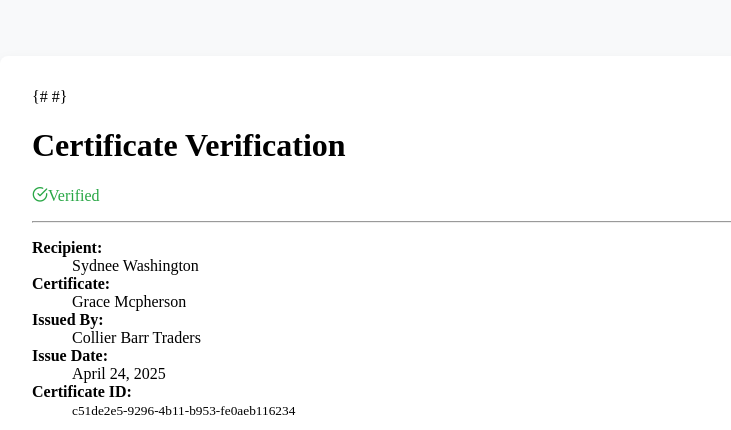
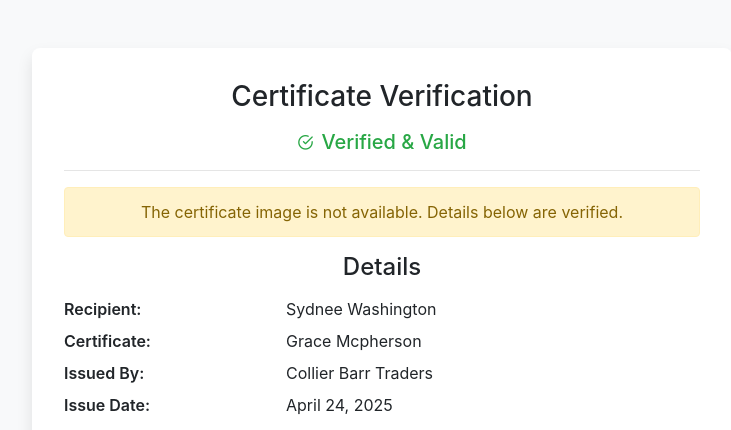
Before and after one commit to giftm-kenac/cert_manager, a Django app: page /verify/c51de2e5-9296-4b11-b953-fe0aeb116234/ in a window 1280 px wide. Shown: the top 430 px of the page, without its empty margins (258-989 px from the left). Run offline with Django 5.2, Linux system fonts and the light colour scheme; data comes from the database, SQL or seed files in the repository; both versions use the stored data as it was after the commit; some libraries are stand-ins or nearby versions; some web fonts are replaced.

Commit message:
updated view cert by id

```diff
--- a/certificate_management/urls.py
+++ b/certificate_management/urls.py
@@ -46,6 +46,7 @@
 
     # --- Public Verification URL (from core.views) ---
     path('verify/<uuid:certificate_id>/', core_views.verify_certificate_view, name='verify_certificate'),
+    path('verify-by-id/', core_views.verify_certificate_by_id_input_view, name='verify_certificate_by_id'),
 
     # --- Default Home ---
     path('', user_views.user_login_view, name='home'), # Redirects to login
--- a/core/models.py
+++ b/core/models.py
@@ -36,6 +36,11 @@
     issue_date = models.DateField(default=timezone.now)
     expiry_date = models.DateField(blank=True, null=True)
     qr_code_data = models.URLField(max_length=500, blank=True)
+    generated_certificate_image = models.ImageField(
+        upload_to='generated_certificates/',
+        blank=True,
+        null=True
+    )
 
     class Meta:
         unique_together = ('client', 'certification_type')
@@ -60,8 +65,17 @@
         # Generate QR code data URL only after we definitely have an ID
         if not self.qr_code_data and self.pk:
              site_url = getattr(settings, 'SITE_URL', 'http://127.0.0.1:8000')
-             verify_url_path = reverse('verify_certificate', kwargs={'certificate_id': self.id})
-             self.qr_code_data = site_url + verify_url_path
+             try:
+                 verify_url_path = reverse('verify_certificate', kwargs={'certificate_id': self.id})
+                 self.qr_code_data = site_url + verify_url_path
+             except Exception:
+                 pass # It will be generated on the next save
+
+        super().save(*args, **kwargs)
+
+        # If QR code data wasn't generated on the first save (because pk was None), try again
+        if is_new and not self.qr_code_data and self.pk:
+             self.save(update_fields=['qr_code_data'])
 
         super().save(*args, **kwargs)
 
--- a/core/views.py
+++ b/core/views.py
@@ -10,7 +10,7 @@
 from users.models import CustomUser, ClientProfile
 
 from .forms import CertificationTypeForm, TrainingCourseForm, IssueCertificateForm, ScheduleForm, \
-    UpdateScheduleStatusForm
+    UpdateScheduleStatusForm, VerifyByIdForm
 
 
 @client_required
@@ -342,3 +342,40 @@
         'schedules': client_schedules,
     }
     return render(request, 'core/client_detail.html', context)
+
+
+def verify_certificate_by_id_input_view(request):
+    certificate = None
+    not_found = False
+    image_missing = False # <-- New flag
+    form = VerifyByIdForm()
+
+    if request.method == 'POST':
+        form = VerifyByIdForm(request.POST)
+        if form.is_valid():
+            cert_id_input = form.cleaned_data['certificate_id']
+            try:
+                certificate = Certificate.objects.select_related(
+                    'client', 'certification_type'
+                ).get(id=cert_id_input)
+
+                # Check specifically for the generated image
+                if not certificate.generated_certificate_image:
+                    image_missing = True # Set the new flag
+
+
+            except Certificate.DoesNotExist:
+                not_found = True
+                certificate = None
+            except ValueError:
+                 messages.error(request, "Invalid Certificate ID format.")
+                 not_found = True
+                 certificate = None
+
+    context = {
+        'form': form,
+        'certificate': certificate,
+        'not_found': not_found,
+        'image_missing': image_missing,
+    }
+    return render(request, 'core/verify_by_id_form.html', context)
--- a/templates/core/verify_certificate.html
+++ b/templates/core/verify_certificate.html
@@ -1,3 +1,4 @@
+{# core/templates/core/verify_certificate.html #}
 {% load static %}
 <!DOCTYPE html>
 <html lang="en">
@@ -5,7 +6,7 @@
     <meta charset="UTF-8">
     <meta name="viewport" content="width=device-width, initial-scale=1.0">
     <title>Verify Certificate</title>
-    <link rel="stylesheet" href="[https://stackpath.bootstrapcdn.com/bootstrap/4.5.2/css/bootstrap.min.css](https://stackpath.bootstrapcdn.com/bootstrap/4.5.2/css/bootstrap.min.css)">
+    <link rel="stylesheet" href="https://stackpath.bootstrapcdn.com/bootstrap/4.5.2/css/bootstrap.min.css">
     <link rel="stylesheet" href="{% static 'css/feather.css' %}"> {# Include feather icons if used #}
     <style>
         body { background-color: #f8f9fa; padding-top: 3rem; }
@@ -13,28 +14,41 @@
         .status-valid { color: #28a745; }
         .status-expired { color: #dc3545; }
         .org-logo { max-height: 60px; margin-bottom: 1rem; }
-        .qr-code img { max-width: 150px; height: auto; margin-top: 1rem; }
+        /* Style for the generated image if needed */
+        .certificate-image img { max-width: 100%; height: auto; border: 1px solid #dee2e6; margin-top: 1.5rem; }
         .details dt { font-weight: 600; }
     </style>
 </head>
 <body>
     <div class="container">
         <div class="certificate-box text-center">
-            {# Optional: Display Issuing Org Logo #}
-            {# {% if certificate.certification_type.issuing_organization_logo %}
+           {% if certificate.certification_type.issuing_organization_logo %}
                 <img src="{{ certificate.certification_type.issuing_organization_logo.url }}" alt="{{ certificate.certification_type.issuing_organization }}" class="org-logo">
-            {% endif %} #}
+            {% endif %}
 
             <h1 class="h3 mb-3">Certificate Verification</h1>
 
             {% if is_valid %}
-                <p class="status-valid h5 mb-3"><i class="fe fe-check-circle fe-16 mr-2"></i>Verified</p>
+                <p class="status-valid h5 mb-3"><i class="fe fe-check-circle fe-16 mr-2"></i>Verified & Valid</p>
             {% else %}
                  <p class="status-expired h5 mb-3"><i class="fe fe-x-circle fe-16 mr-2"></i>Expired</p>
             {% endif %}
 
             <hr>
 
+            {# Display the generated certificate image if it exists #}
+            {% if certificate.generated_certificate_image %}
+                 <div class="certificate-image mb-3">
+                    <p><strong>Certificate Image:</strong></p>
+                    <img src="{{ certificate.generated_certificate_image.url }}" alt="Certificate for {{ certificate.client.full_name }}">
+                </div>
+                <hr>
+            {% else %}
+                 <div class="alert alert-warning">The certificate image is not available. Details below are verified.</div>
+            {% endif %}
+
+
+            <h4 class="mb-3">Details</h4>
             <dl class="row text-left details">
               <dt class="col-sm-4">Recipient:</dt>
               <dd class="col-sm-8">{{ certificate.client.full_name }}</dd>
@@ -57,13 +71,13 @@
               <dd class="col-sm-8"><small>{{ certificate.id }}</small></dd>
             </dl>
 
-            {# Display QR Code - Requires a QR code generation library view/utility #}
-            {# <div class="qr-code">
-                <img src="{% url 'generate_qr_code' certificate.id %}" alt="Verification QR Code">
-            </div> #}
 
              <p class="mt-4 text-muted small">This page confirms the validity of the certificate details presented.</p>
         </div>
+         <p class="mt-5 mb-3 text-muted text-center">© {% now "Y" %}</p>
     </div>
+     {# Basic JS if needed #}
+    <script src="{% static 'js/jquery.min.js' %}"></script>
+    <script src="{% static 'js/bootstrap.bundle.min.js' %}"></script>
 </body>
 </html>
```
Also changed, not shown: certificate_management/settings.py (+9 -0 lines), core/forms.py (+7 -0 lines), templates/core/manage_clients.html (+6 -3 lines), templates/core/verify_by_id_form.html (added, +119 -0 lines), core/email_utils.py (added), core/migrations/0003_certificate_generated_certificate_image.py (added), db.sqlite3, media/certificate_templates/Screenshot_2025-03-25_144602_u1BljiV.png (added).
